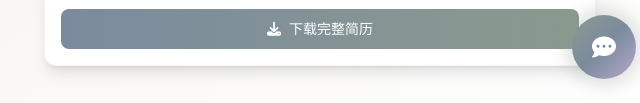
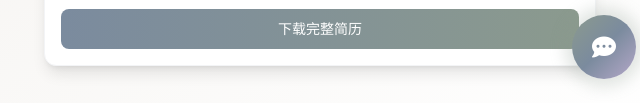
Before and after one commit to shiyi0641-coder/liushiying-portfolio, a plain HTML site: page index.html in a window 1280 px wide. Shown: the part 697-800 px from the top of the page, 620-1260 px from the left. Drawn offline with nearby package versions, Linux system fonts and the light colour scheme.

Commit message:
Remove icon from resume download button

```diff
--- a/index.html
+++ b/index.html
@@ -272,8 +272,7 @@
                                     <span class="text-[10px] text-gray-400 font-medium">A4 纵向</span>
                                 </div>
                             </div>
-                            <a href="./20260417柳诗颖.pdf" target="_blank" class="mt-3 w-full inline-flex items-center justify-center gap-2 px-4 py-2.5 rounded-lg text-white text-sm font-medium bg-gradient-to-r from-morandi-gray-blue to-morandi-gray-green hover:shadow-lg transition-all duration-300">
-                                <i class="fas fa-download"></i>
+                            <a href="./20260417柳诗颖.pdf" target="_blank" class="mt-3 w-full inline-flex items-center justify-center px-4 py-2.5 rounded-lg text-white text-sm font-medium bg-gradient-to-r from-morandi-gray-blue to-morandi-gray-green hover:shadow-lg transition-all duration-300">
                                 下载完整简历
                             </a>
                         </div>
```
